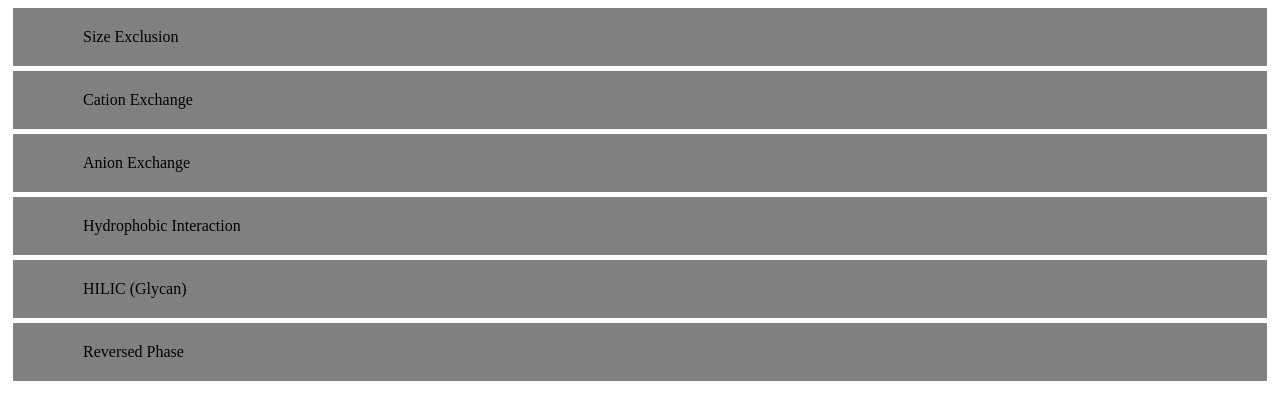
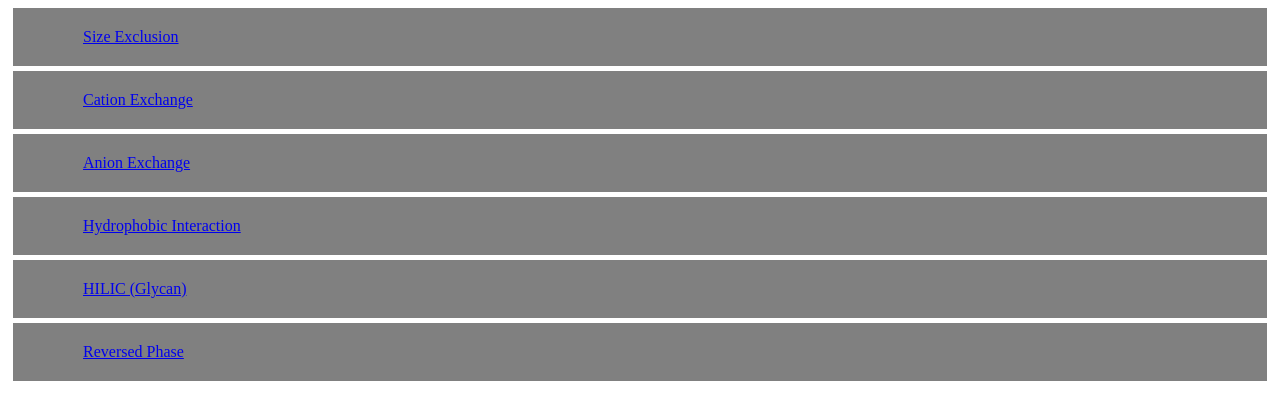
Before and after one commit to san5231/column-tracking-app, a React (Create React App) app: page / in a window 1280 px wide. Shown: the top 420 px of the page. Built offline with nearby package versions, Linux system fonts and the light colour scheme.

Commit message:
Create link to each page

```diff
--- a/src/ColumnTypes.js
+++ b/src/ColumnTypes.js
@@ -1,12 +1,14 @@
 import React, { Component } from 'react'
+import { Link } from 'react-router-dom'
 
 function ColumnTypes(props) {
   return(
     <ul className='column-types'>
       {props.columns.map((column) => (
         <li key={column.id} className='column-types-item'>
-          <div className='column-type-name'>
-            {column.name}
+          <div className='column-type-name' >
+            <Link to="/sec" >{column.name}</Link>
+
           </div>
         </li>
       ))}
--- a/src/SECColumn.js
+++ b/src/SECColumn.js
@@ -1,5 +1,6 @@
 import React, { Component } from "react";
 import SECColumnList from "./Data/SECColumn.json";
+import { Link } from 'react-router-dom'
 
 class SECColumn extends Component {
   state = {
@@ -11,6 +12,7 @@
       <ul className="sec-list">
         {this.state.SECColumnList.map(column => (
           <li key={column.sn} className="sec-column-list">
+            <Link to="/table">
             <div className="sec-column-name" >
               {column.name}
               <div className='column-details'>
@@ -20,8 +22,9 @@
                 <p>Diameter: {column.diameter}</p>
                 <p>Length: {column.length}</p>
               </div>
+            </div>
+            </Link>
 
-            </div>
           </li>
         ))}
       </ul>
```
